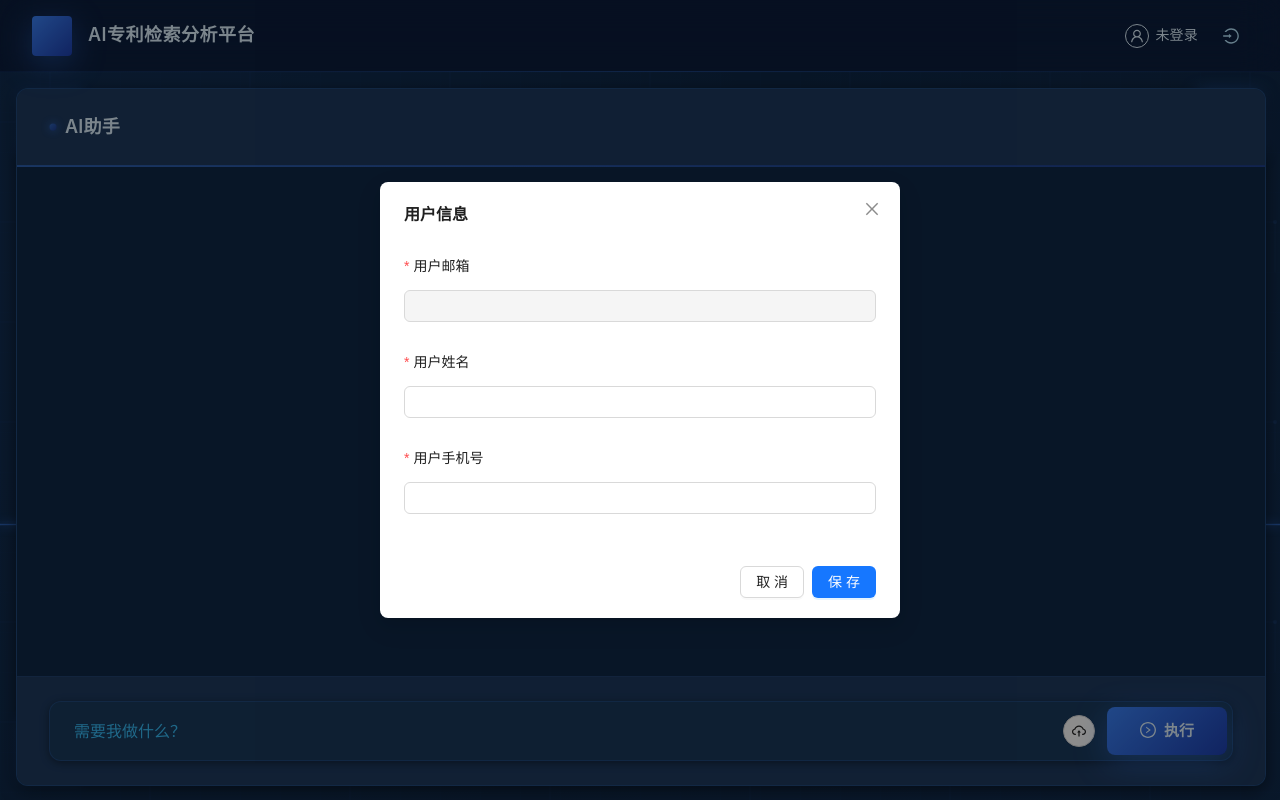
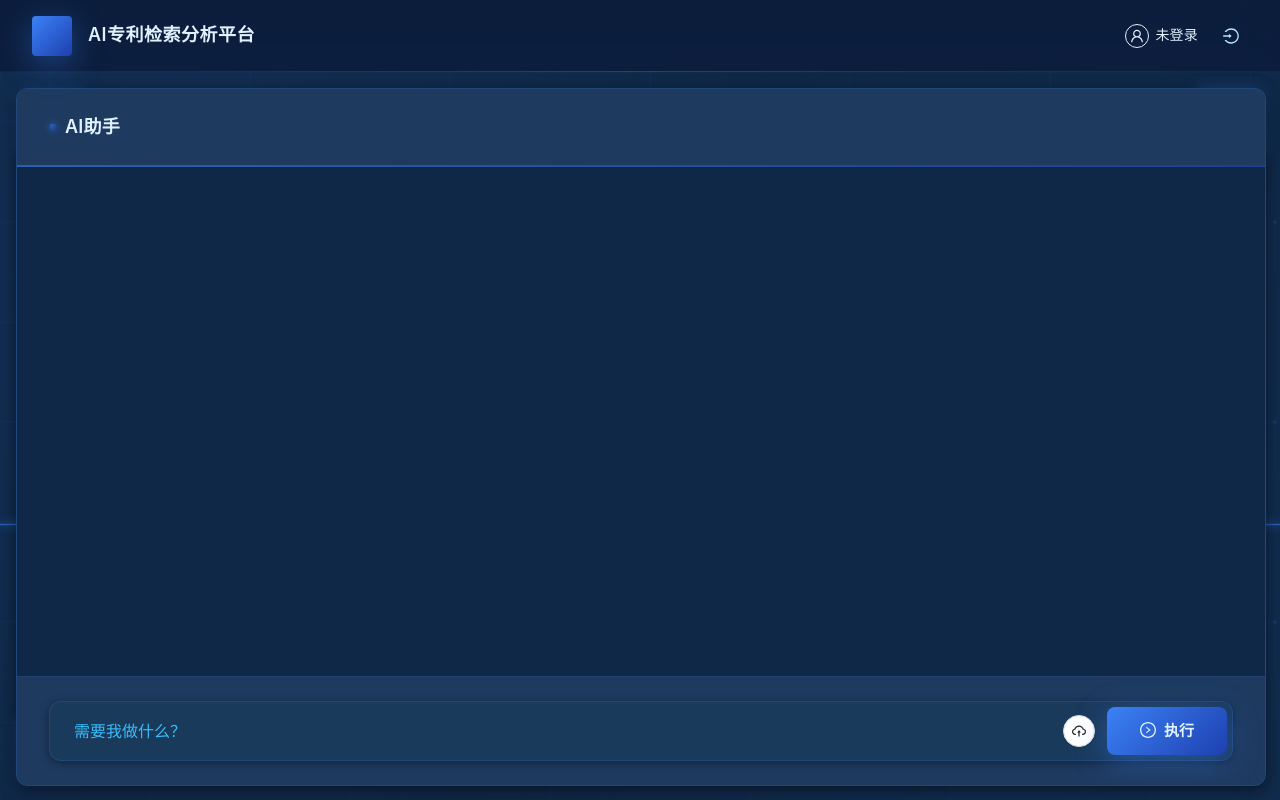
Before and after one commit to NathanCong/sqs-client, a Vue app: page /chat in a window 1280 px wide. Built offline with nearby package versions, Linux system fonts and the light colour scheme.

Commit message:
feat: 解决用户信息默认打开

```diff
--- a/src/components/GlobalHeader/components/UserInfoModal.vue
+++ b/src/components/GlobalHeader/components/UserInfoModal.vue
@@ -48,7 +48,7 @@ const fields = ref<FieldItem[]>([
   }
 ])
 
-const visible = ref(true)
+const visible = ref(false)
 
 const commonFormRef = ref<InstanceType<typeof CommonForm> | null>(null)
 
```
